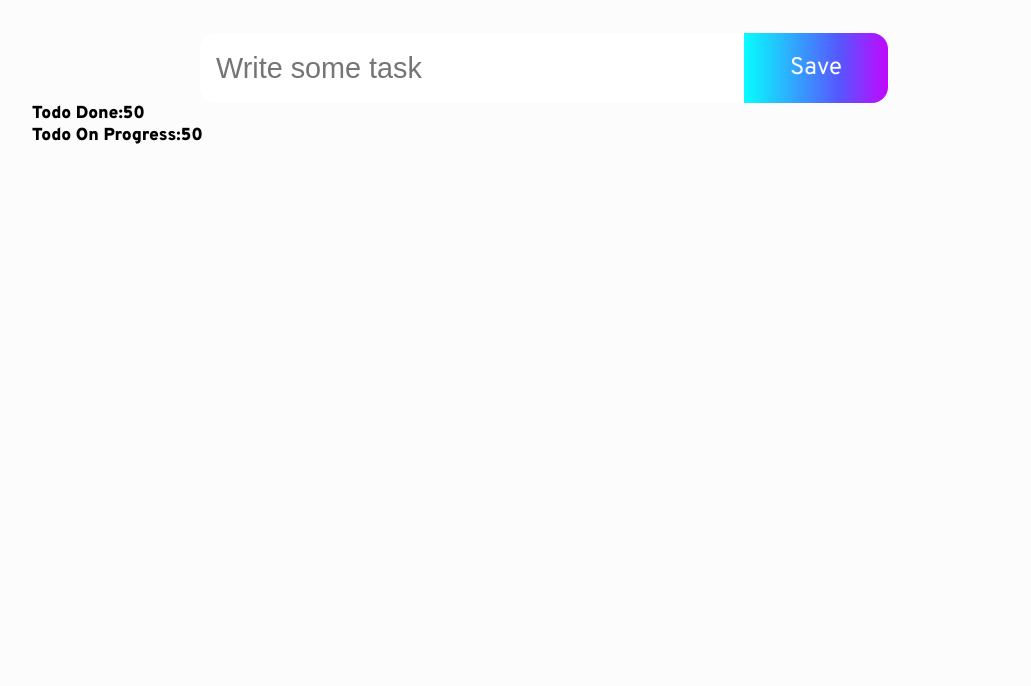
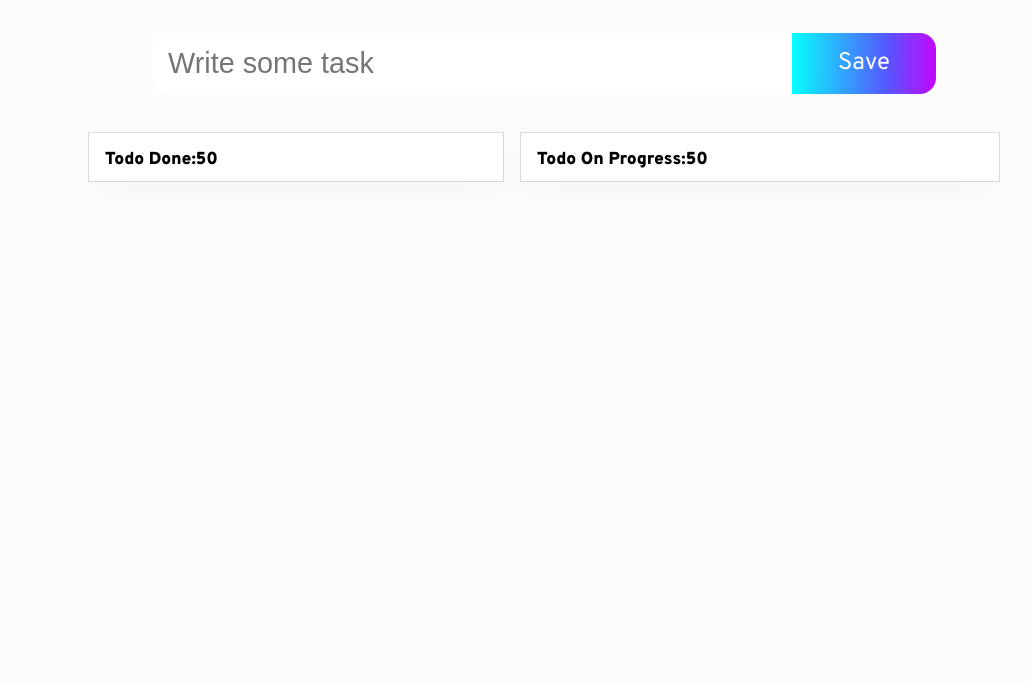
Before and after one commit to DanielRPTI/My-ToDo-List-2.0, a plain HTML site: page index.html in a window 1280 px wide. Shown: the part 114-800 px from the top of the page, without its empty margins (96-1127 px from the left). Drawn offline with nearby package versions, Linux system fonts and the light colour scheme.

Commit message:
Config todo-done and todo-on-prog

```diff
--- a/style.css
+++ b/style.css
@@ -65,8 +65,8 @@ body{
     padding: 1rem;
     gap: 0.3rem;
 
-    width: 34rem;
-    height: 4.4rem;
+    width: 40rem;
+    height: 3.8rem;
 
     background: var(--color-box);
     border-radius: 1rem 0rem 0rem 1rem;
@@ -86,7 +86,7 @@ body{
     gap: 1rem;
 
     width: 9rem;
-    height: 4.4rem;
+    height: 3.8rem;
 
     background: var(--linear-gradient);
     border-radius: 0 1rem 1rem 0;
@@ -103,10 +103,51 @@ body{
 .content-toDo-task{
     display: flex;
     flex-direction: column;
-    align-items: flex-start;
+    align-items: center;
     padding: 0px;
     gap: 1.2rem;
+    margin: 2.4rem;
 
-    width: 64rem;
+    width: 80rem;
     height: 5rem;
 }
+
+.info-to-do{
+    display: flex;
+    flex-direction: row ;
+    justify-content: space-between;
+    align-items: flex-start;
+    width: 57rem;
+
+
+}
+
+#to-do-done{
+    display: flex;
+    flex-direction: row;
+    align-items: flex-start;
+    padding: 1rem 1rem 2rem;
+    gap: 1rem;
+
+    width: 26rem;
+    height: 1rem;
+
+    background: #FFFFFF;
+    border: 0.1px solid #D9D9D9;
+    box-shadow: 0rem 1rem 2rem rgba(240, 240, 240, 0.25);
+}
+
+#to-do-prog{
+    display: flex;
+    flex-direction: row;
+    align-items: flex-start;
+    padding: 1rem 1rem 2rem;
+    gap: 1rem;
+
+    width: 30rem;
+    height: 1rem;
+
+    background: #FFFFFF;
+    border: 0.1px solid #D9D9D9;
+    box-shadow: 0rem 1rem 2rem rgba(240, 240, 240, 0.25);
+}
```
